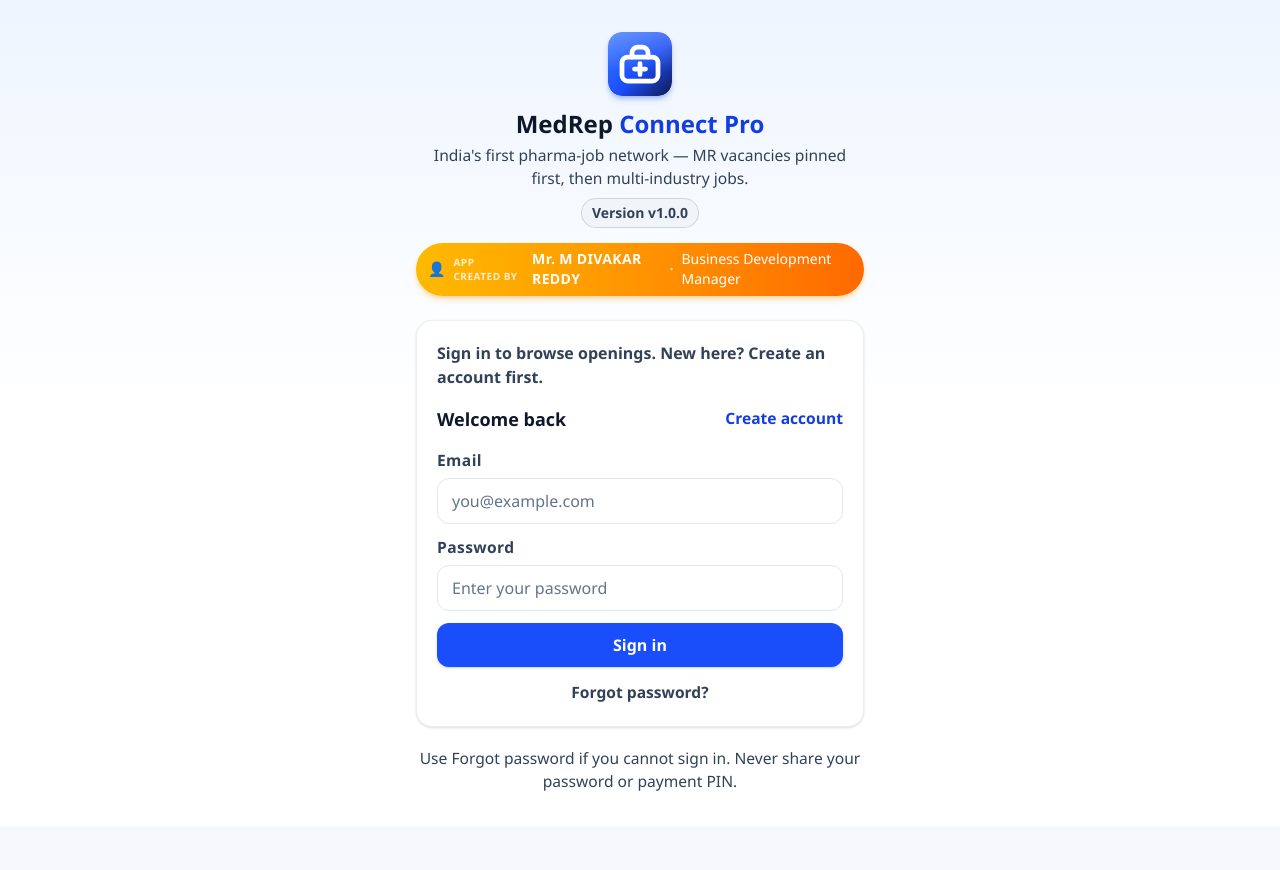
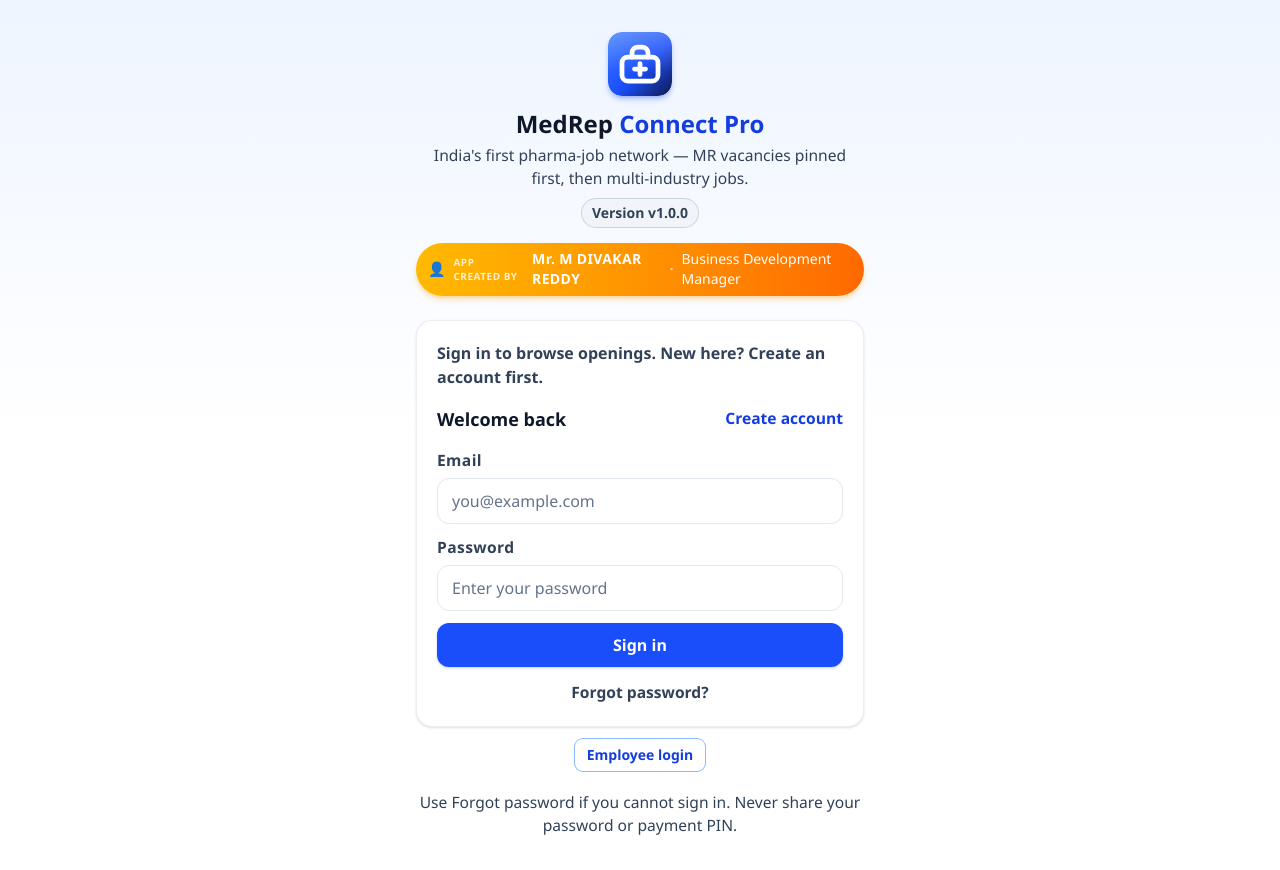
Before and after one commit to Divakara99/Medrep-connect-pro, a React (Vite) app: page / in a window 1280 px wide. Before the commit the page ends 826 px from the top, so only its background shows below. Built offline with nearby package versions, Linux system fonts and the light colour scheme; no server answers.

Commit message:
Small Employee login link on the user sign-in page
Co-authored-by: arena-agent <297053741+arena-agent@users.noreply.github.com>

```diff
--- a/src/screens/LoginScreen.tsx
+++ b/src/screens/LoginScreen.tsx
@@ -201,6 +201,15 @@
             </form>
           </Card>
 
+          <div className="mt-3 text-center">
+            <a
+              href="/?portal=vacancy"
+              className="inline-block rounded-lg px-3 py-1.5 text-xs font-semibold text-brand-700 ring-1 ring-brand-300 hover:bg-brand-50"
+            >
+              Employee login
+            </a>
+          </div>
+
           <footer className="mt-5 text-center">
             <p className="text-sm font-medium text-slate-700">Use Forgot password if you cannot sign in. Never share your password or payment PIN.</p>
           </footer>
```
